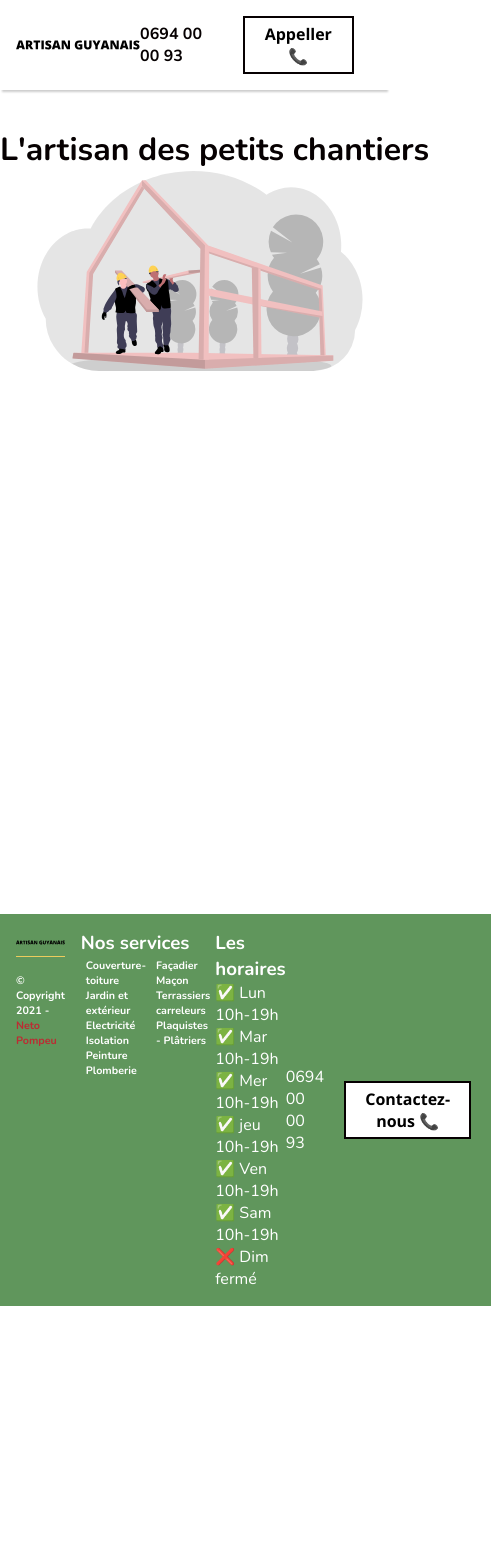
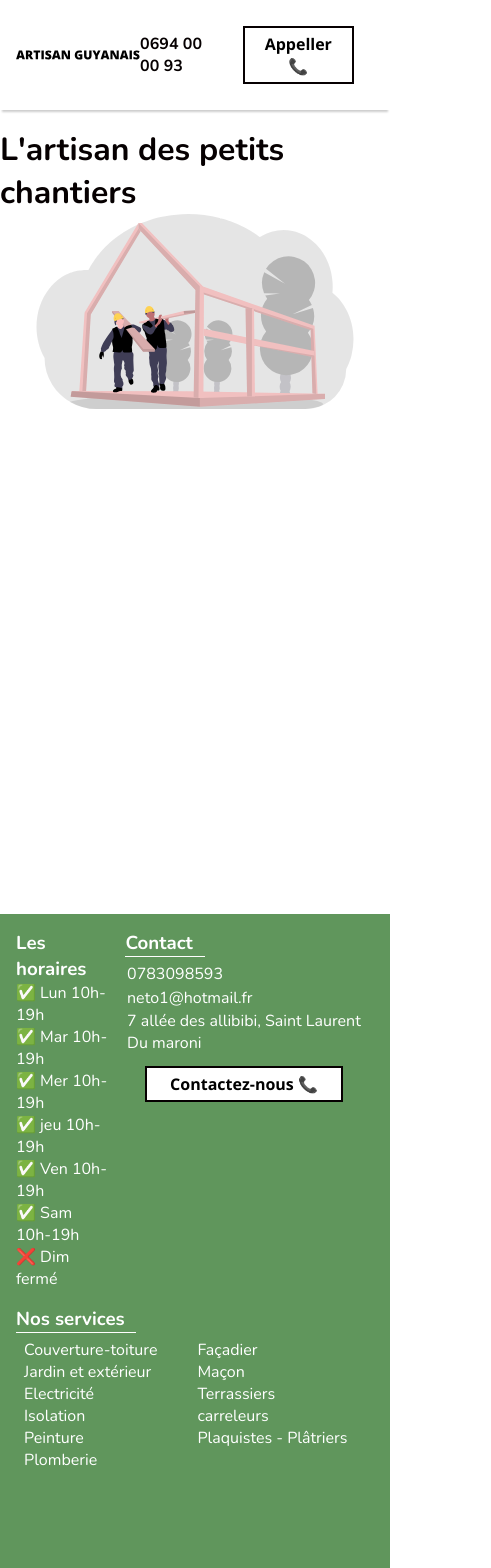
Before and after one commit to Nieto42/Father-website, a Next.js app: page / in a window 390 px wide. Shown: the top 1568 px of the page, 491 px wide, since content can reach past the window. Before the commit the page ends 1322 px from the top, so only its background shows below. Built offline with nearby package versions, Linux system fonts and the light colour scheme.

Commit message:
Layout hell responsive

```diff
--- a/components/Layout.js
+++ b/components/Layout.js
@@ -1,6 +1,7 @@
 import Head from "next/head";
 import Link from "next/link";
 import Image from "next/image";
+import { CopyToClipboard } from "react-copy-to-clipboard";
 
 export default function Layout({ children, page }) {
   return (
@@ -96,6 +97,7 @@ export default function Layout({ children, page }) {
             </ul>
           </div>
         </div>
+
         <div className="horaire">
           <h3>Les horaires</h3>
           <div className="list-horaire">
@@ -112,7 +114,20 @@ export default function Layout({ children, page }) {
         </div>
 
         <div className="contact">
-          <span>0694 00 00 93</span>
+          <h3>Contact</h3>
+          <ul>
+            <li>
+              <CopyToClipboard text="0783098593">
+                <span>0783098593</span>
+              </CopyToClipboard>
+            </li>
+            <li>
+              <CopyToClipboard text="neto1@hotmail.fr">
+                <span>neto1@hotmail.fr</span>
+              </CopyToClipboard>
+            </li>
+            <li>7 allée des allibibi, Saint Laurent Du maroni</li>
+          </ul>
           <button>Contactez-nous 📞</button>
         </div>
       </footer>
--- a/package.json
+++ b/package.json
@@ -10,6 +10,7 @@
   "dependencies": {
     "next": "10.2.3",
     "react": "17.0.2",
+    "react-copy-to-clipboard": "^5.0.3",
     "react-dom": "17.0.2",
     "sass": "^1.34.1"
   }
--- a/styles/_setting.scss
+++ b/styles/_setting.scss
@@ -17,7 +17,7 @@ $minHeight: 95vh;
 
 button {
   cursor: pointer;
-  margin: 0 20px;
+  margin: 10px 20px;
   // height: 40px;
   // width: 100px;
   padding: 0.3rem 1.2rem;
--- a/styles/components/_layout.scss
+++ b/styles/components/_layout.scss
@@ -41,15 +41,78 @@
 
   .footer {
     grid-area: 3;
-
+    padding: 1rem 0;
     background: $color-3;
     color: $white;
-    display: flex;
-    justify-content: space-between;
-    padding: 1rem 0;
+
+    display: grid;
+    grid-template-columns: 0.8fr 1.2fr;
+    grid-template-rows: 1fr 1fr auto;
+    gap: 1rem 0;
+    grid-template-areas:
+      "H C"
+      "S S"
+      "I I";
+
+    .contact {
+      grid-area: C;
+      padding-left: 1rem;
+      display: flex;
+      flex-direction: column;
+      width: 30vh;
+      margin-right: auto;
+
+      h3 {
+        border-bottom: solid 1px;
+        width: 5rem;
+      }
+      ul {
+        margin-top: 0.3rem;
+      }
+      li {
+        margin: 0.1rem;
+      }
+    }
+
+    .services {
+      grid-area: S;
+      padding-left: 1rem;
+      h3 {
+        border-bottom: 1px solid;
+        width: 120px;
+        margin-bottom: 0.4rem;
+      }
+      .list-services {
+        display: flex;
+        flex-direction: row;
+        margin-top: 2px;
+        ul {
+          padding-left: 0.5rem;
+
+          li {
+            h6 {
+              font-size: 16px;
+              font-weight: 400;
+            }
+          }
+        }
+        ul:nth-child(2) {
+          padding-left: 40px;
+        }
+      }
+    }
+
+    .horaire {
+      grid-area: H;
+
+      padding-left: 1rem;
+    }
 
     .web-Identity {
+      grid-area: I;
+      width: fit-content;
       padding: 0 1rem;
+      height: 10vh;
       .faya {
         font-size: 1rem;
         border-top: 1px solid $color-2;
@@ -57,23 +120,15 @@
         margin-top: 4px;
       }
     }
-
-    .services {
-      .list-services {
-        display: flex;
-        flex-direction: row;
-        margin-top: 2px;
-        ul {
-          padding: 0 5px;
-        }
-      }
-    }
-
-    .horaire {
-    }
-
-    .contact {
-      @include verticalCenter;
+  }
+}
+///Desktop
+@media (min-width: 935px) {
+  .layout {
+    .footer {
+      grid-template-columns: 1fr;
+      grid-template-rows: 1fr;
+      grid-template-areas: "H C S I";
     }
   }
 }
```
Also changed, not shown: 1 other file (tests, documents, lock files or other folders).
